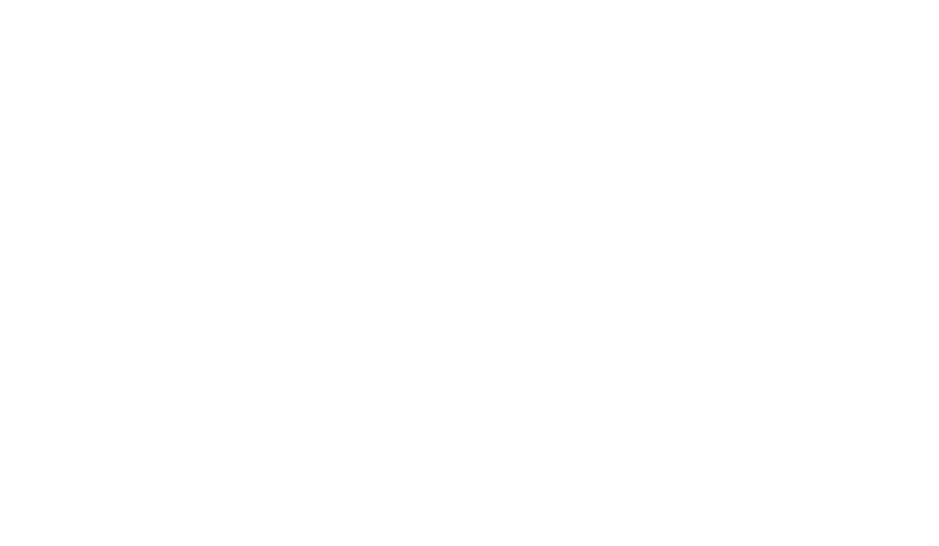
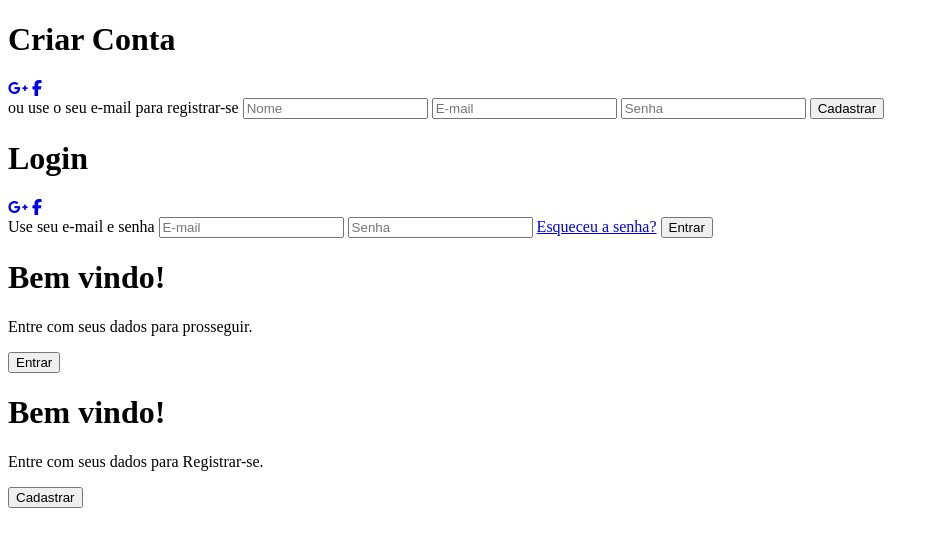
Before and after one commit to Josemenezespneto/pagina-de-login, a plain HTML site: page index.html in a window 1280 px wide. Shown: the whole page, without its empty margins (0-939 px from the left). Drawn offline with Linux system fonts and the light colour scheme.

Commit message:
criação do corpo da pagina index.html e criação da dependencia style.css

```diff
--- a/index.html
+++ b/index.html
@@ -4,8 +4,65 @@
     <meta charset="UTF-8">
     <meta name="viewport" content="width=, initial-scale=1.0">
     <title>Página de Login</title>
+    <link rel="stylesheet" href="https://cdnjs.cloudflare.com/ajax/libs/font-awesome/6.5.1/css/all.min.css">
+    <link rel="stylesheet" href="style.css">
 </head>
 <body>
+    <div class="container" id="container">
+        <div class="form-container sign-up">
+            <form >
+                <h1>Criar Conta</h1>
+                <div class="social-icons">
+                    <a href="#" class="icon"><i class="fa-brands fa-google-plus-g"></i></a>
+                    <a href="#" class="icon"><i class="fa-brands fa-facebook-f"></i></a>
+                </div>
+                <span>ou use o seu e-mail para registrar-se</span>
+                <input type="text" placeholder="Nome">
+                <input type="email" placeholder="E-mail">
+                <input type="password" placeholder="Senha">
+                <button>Cadastrar</button>
+            </form>
+        </div>
+    </div>
+    <div class="form-container sign-in">
+        <form >
+            <h1>Login </h1>
+            <div class="social-icons">
+                <a href="#" class="icon"><i class="fa-brands fa-google-plus-g"></i></a>
+                <a href="#" class="icon"><i class="fa-brands fa-facebook-f"></i></a>
+            </div>
+            <span>Use seu e-mail e senha</span>
+            <input type="email" placeholder="E-mail">
+            <input type="password" placeholder="Senha">
+            <a href="#">Esqueceu a senha?</a>
+            <button>Entrar</button>
+        </form>
+    </div>
 
+    <div class="toggle-container">
+        <div class="toggle">
+            <div class="toggle-painel toggle-left">
+                <h1>Bem vindo!</h1>
+                <p>Entre com seus dados para prosseguir.</p>
+                <button class="hidden" id="login">Entrar</button>
+            </div>
+        </div>
+    </div>
+    <div class="toggle-container">
+        <div class="toggle">
+            <div class="toggle-painel toggle-right">
+                <h1>Bem vindo!</h1>
+                <p>Entre com seus dados para Registrar-se.</p>
+                <button class="hidden" id="register">Cadastrar</button>
+            </div>
+        </div>
+    </div>
+
+
+
+
+
+
+    <script src="script.js"></script>
 </body>
 </html>
--- /dev/null
+++ b/style.css
@@ -0,0 +1 @@
+@import url('https://fonts.googleapis.com/css2?family=Montserrat:wght0300;400;500;600;700&display=swap');
```
